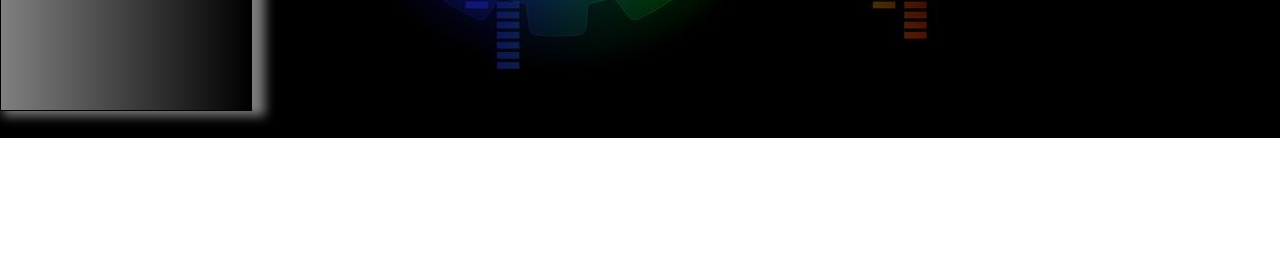
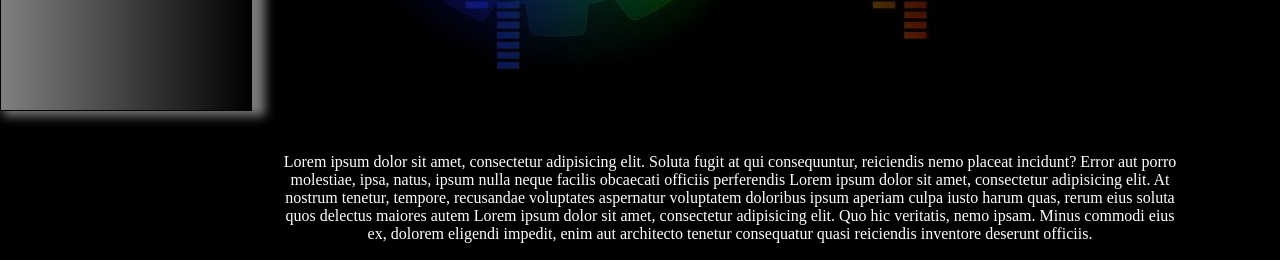
Before and after one commit to Zardonik/Tutorial, a plain HTML site: page index.html in a window 1280 px wide. Shown: the part 691-951 px from the top of the page. Before the commit the page ends 829 px from the top, so only its background shows below. Drawn offline with Linux system fonts and the light colour scheme.

Commit message:
create tutorial1

```diff
--- a/index.html
+++ b/index.html
@@ -63,6 +63,11 @@
 				<div class="picture">
 					<img src="img/img.jpg" alt="frequency">
 				</div>
+				<p>
+					Lorem ipsum dolor sit amet, consectetur adipisicing elit. Soluta fugit at qui consequuntur, reiciendis nemo placeat incidunt? Error aut porro molestiae, ipsa, natus, ipsum nulla neque facilis obcaecati officiis perferendis
+					Lorem ipsum dolor sit amet, consectetur adipisicing elit. At nostrum tenetur, tempore, recusandae voluptates aspernatur voluptatem doloribus ipsum aperiam culpa iusto harum quas, rerum eius soluta quos delectus maiores autem
+					Lorem ipsum dolor sit amet, consectetur adipisicing elit. Quo hic veritatis, nemo ipsam. Minus commodi eius ex, dolorem eligendi impedit, enim aut architecto tenetur consequatur quasi reiciendis inventore deserunt officiis.
+				</p>
 			</content>
 		</div>
 	</div>
```
